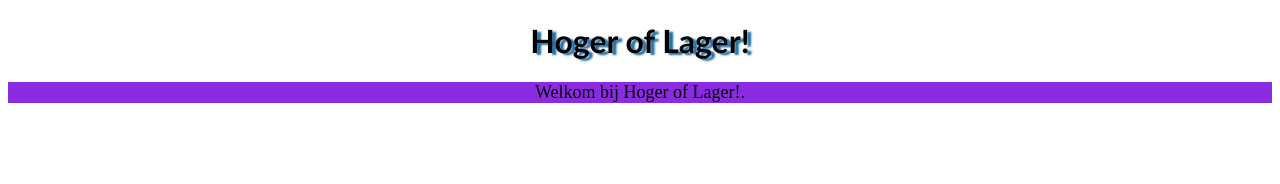
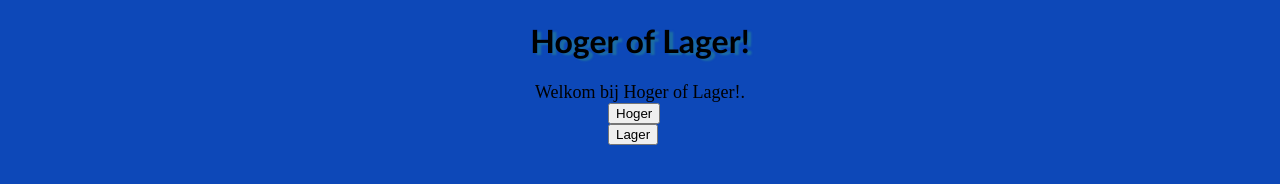
Before and after one commit to L-Rahim/Project-HL-LW, a plain HTML site: page index.html in a window 1280 px wide. Drawn offline with Linux system fonts and the light colour scheme.

Commit message:
Sprint 1/2

```diff
--- a/index.html
+++ b/index.html
@@ -9,5 +9,9 @@
   <body>
     <h1>Hoger of Lager!</h1>
     <div class="boxed">Welkom bij Hoger of Lager!.</div>
+
+    <button type="button">Hoger</button>
+
+    <button type="button">Lager</button>
   </body>
 </html>
--- a/style 1.css
+++ b/style 1.css
@@ -1,5 +1,4 @@
 *
-
 
 
 h1{
@@ -10,10 +9,11 @@ h1{
 text-align: center;
 }
 
-div{
-    background-color: blueviolet;
+body{
+    background-color: rgb(13, 72, 184);
 }
 
+button{margin-left: 600px;}
 
 div{text-align: center;}
 
```
